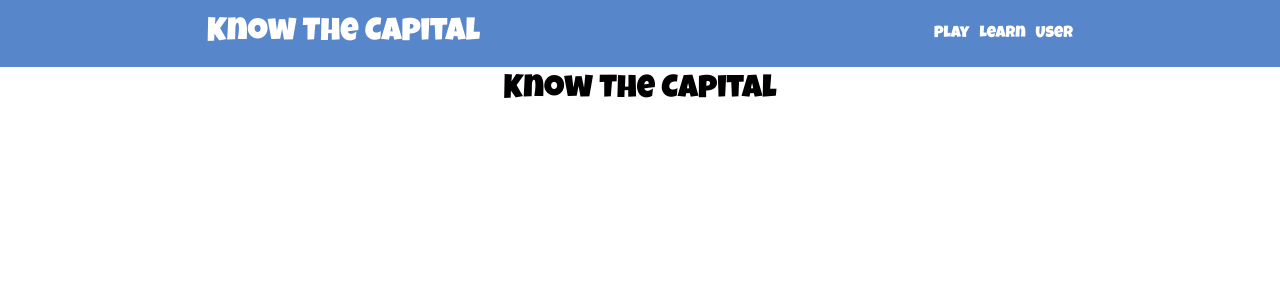
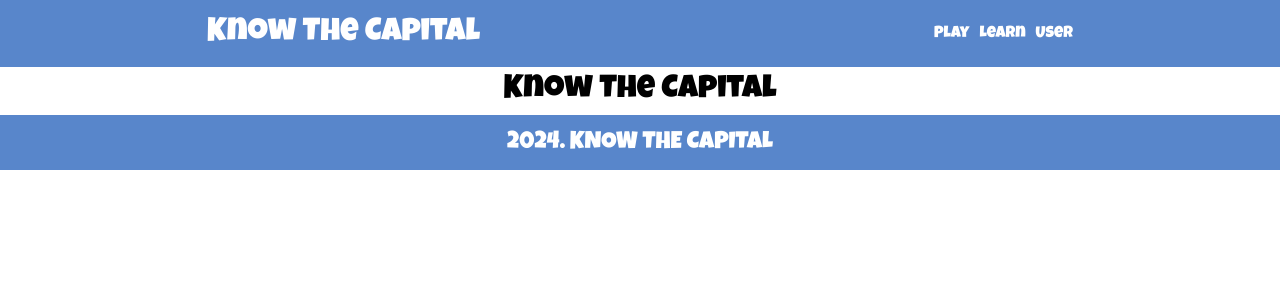
Before and after one commit to AlexNikolov2/Web-Dev-Bootcamp-Udemy, a React (Vite) app in the folder know-your-capital/front/: page / in a window 1280 px wide. Shown: the top 300 px of the page. Built offline with nearby package versions, Linux system fonts and the light colour scheme.

Commit message:
footer styled

```diff
--- a/know-your-capital/front/src/App.jsx
+++ b/know-your-capital/front/src/App.jsx
@@ -1,13 +1,14 @@
 import "./App.css";
 
 import { HeaderComponent } from "./components/Header/Header";
+import { FooterComponent } from "./components/Footer/Footer";
 
 function App() {
   return (
     <>
       <HeaderComponent />
       <h1>Know The Capital</h1>
-
+      <FooterComponent />
     </>
   );
 }
--- a/know-your-capital/front/src/components/Footer/Footer.css
+++ b/know-your-capital/front/src/components/Footer/Footer.css
@@ -0,0 +1,7 @@
+footer {
+  background-color: #5886cb;
+  margin: 0 auto;
+  display: flex;
+  color: white;
+  padding: 0.6rem 0;
+}
```
Also changed, not shown: know-your-capital/front/src/components/Footer/Footer.jsx (+8 -6 lines).
